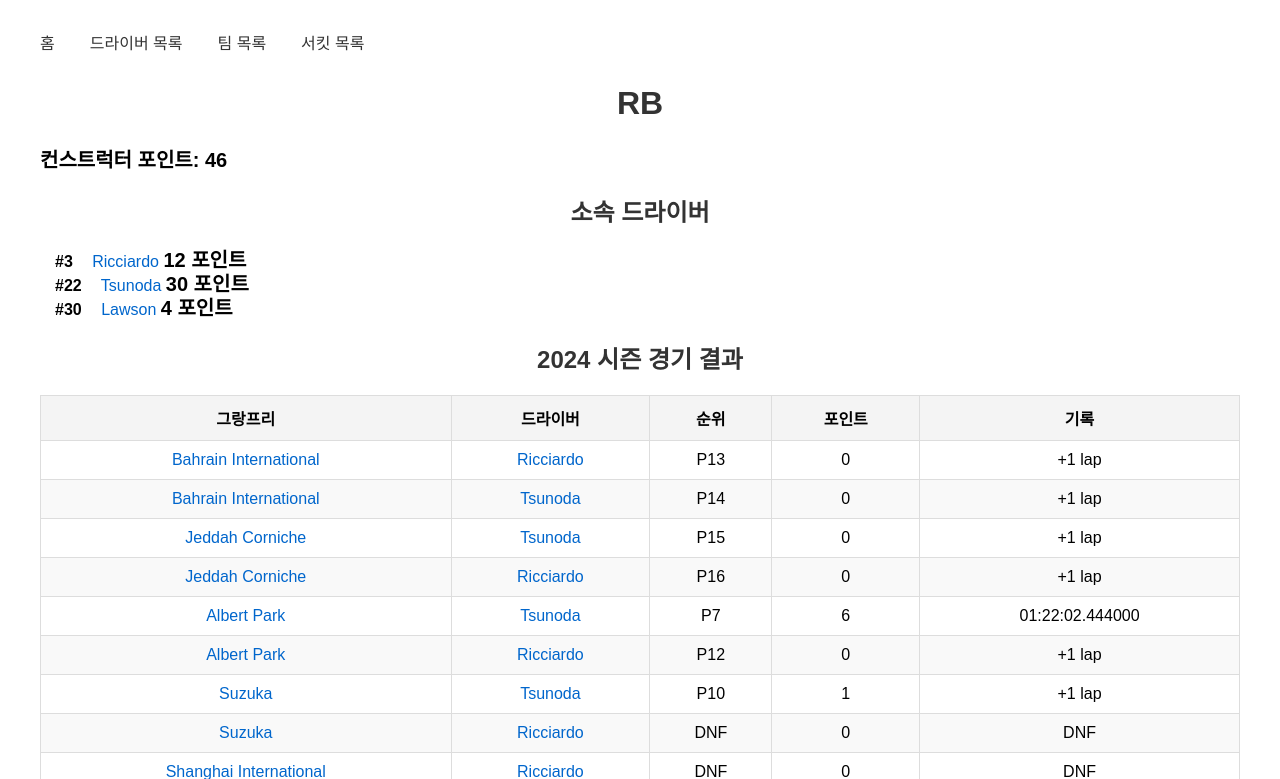
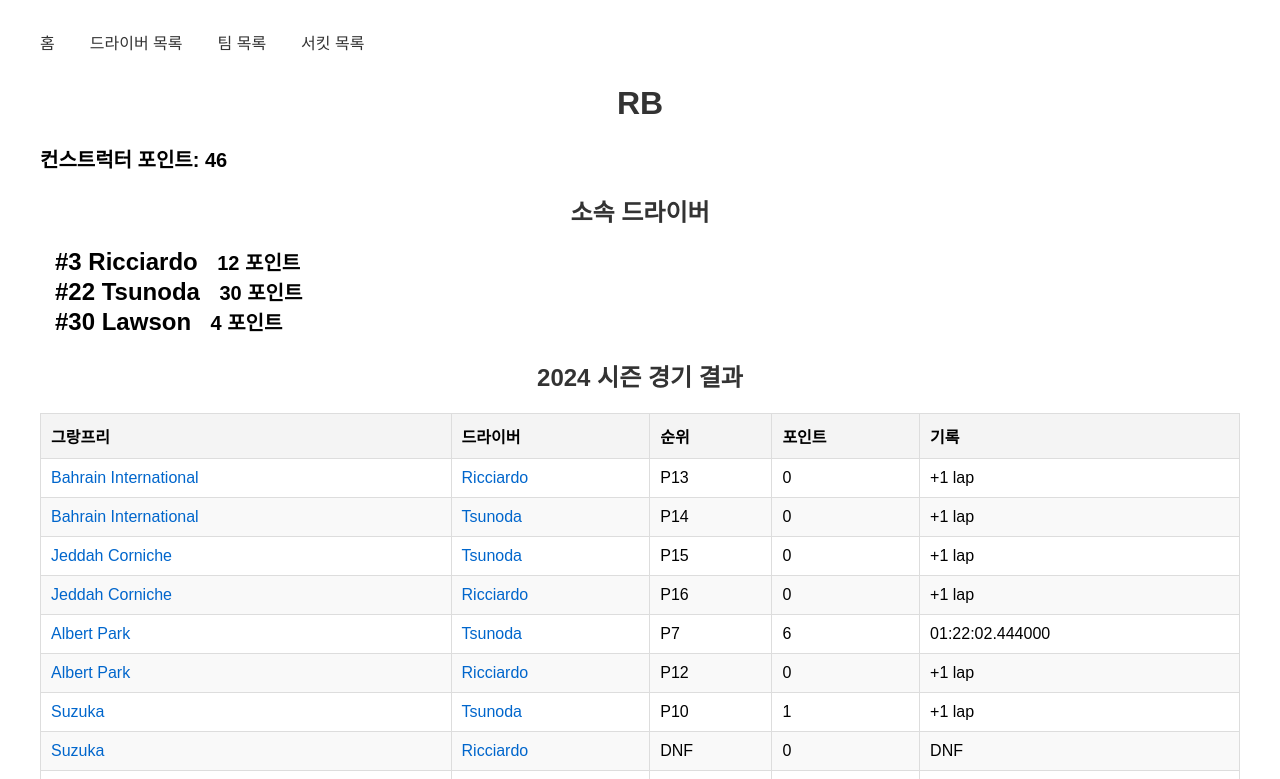
Before and after one commit to kwangchae/DB-project-2024-2, a Flask app: a page that uses templates/team_details.html in a window 1280 px wide. Shown: the top 779 px of the page. Run offline with Flask 3, Linux system fonts and the light colour scheme; data comes from the database, SQL or seed files in the repository.

Commit message:
edit styles on html

```diff
--- a/static/style.css
+++ b/static/style.css
@@ -43,12 +43,12 @@ table {
 th, td {
     padding: 10px;
     border: 1px solid #ddd;
-    text-align: center;
+    text-align: left;
 }
 
 th {
     background-color: #f4f4f4;
-    text-align: center;
+    text-align: left;
 }
 
 tr:nth-child(even) {
@@ -106,7 +106,6 @@ a:hover {
     font-size: 16px;
     font-weight: bold;
     padding: 8px 15px;
-    background-color: #fff;
     border-radius: 4px;
 }
 
@@ -117,15 +116,9 @@ a:hover {
     border-radius: 4px;
 }
 
-.driver-info,
-.team-info,
-.driver-comment {
-    text-align:left;
-}
-
 /* 드라이버 상세 pg */
 .driver-number2 {
-    font-size: 30px;
+    font-size: 24px;
     font-weight: bold;
     padding: 8px 15px;
     background-color: #fff;
@@ -136,7 +129,7 @@ a:hover {
 .driver-points {
     font-weight: bold;
     font-size: 20px;
-    line-height: 1.2;
+    line-height: 1.5;
 }
 
 /* 기본 색 */
@@ -157,25 +150,8 @@ a:hover {
     background-color: #cd7f32 !important;
 }
 
-/* 팀 pg */
-.team-comment{
-    text-align:left;
-}
-
 /* 팀 상세 */
 .team-points {
     font-size : 20px;
     font-weight: bold;
 }
-
-/* 서킷 pg */
-.circuit-comment {
-    text-align:left;
-}
-
-/* 경기 결과 pg */
-.race-comment,
-.driver-name,
-.team-name{
-    text-align:left;
-}
--- a/templates/circuits.html
+++ b/templates/circuits.html
@@ -37,10 +37,10 @@
             {% for circuit in circuits %}
             <tr>
                 <td>{{ circuit.CircuitID }}</td>
-                <td>
+                <td class="circuit-name">
                     <a href="{{ url_for('show_results', circuit_id=circuit.CircuitID) }}">{{ circuit.CircuitName }}</a>
                 </td>
-                <td>{{ circuit.Country }}</td>
+                <td class="circuit-country">{{ circuit.Country }}</td>
                 <td>{{ circuit.Date }}</td>
                 <td class="circuit-comment">{{ circuit.CircuitComment }}</td>
             </tr>
--- a/templates/drivers.html
+++ b/templates/drivers.html
@@ -43,10 +43,10 @@
                     <a href="{{ url_for('driver_details', driver_no=driver.DriverNo) }}">{{ driver.DriverName }}</a>
                 </td>
                 <td class="team-info">
-                    <a class="team-name" href="{{ url_for('team_details', team_name=driver.TeamID) }}">{{ driver.TeamID }}</a>
+                    <a href="{{ url_for('team_details', team_name=driver.TeamID) }}">{{ driver.TeamID }}</a>
                 </td>
                 <td>{{ driver.DriverPts }}</td>
-                <td class="driver-comment">{{ driver.DriverComment }}</td>
+                <td>{{ driver.DriverComment }}</td>
             </tr>
             {% endfor %}
         </tbody>
--- a/templates/results.html
+++ b/templates/results.html
@@ -40,7 +40,7 @@
                 </td>
                 <td>{{ result.Pts }}</td>
                 <td>{{ result.Time }}</td>
-                <td class="race-comment">{{ result.RaceComment }}</td>
+                <td>{{ result.RaceComment }}</td>
 
             </tr>
             {% endfor %}
--- a/templates/team_details.html
+++ b/templates/team_details.html
@@ -27,9 +27,8 @@
         <h2>소속 드라이버</h2>
         {% for driver in drivers %}
         <div class="driver-card">
-            <span class="driver-number">#{{ driver.DriverNo }}</span>
-            <a class="driver-name" href="{{ url_for('driver_details', driver_no=driver.DriverNo) }}">{{ driver.DriverName }}</a>
-            <span class="driver-points">{{ driver.DriverPts }} 포인트</span>
+            <span class="driver-number2">#{{ driver.DriverNo }} {{ driver.DriverName }}</span>
+            <span class="driver-points"> {{ driver.DriverPts }} 포인트</span>
         </div>
         {% endfor %}
     </div>
--- a/templates/teams.html
+++ b/templates/teams.html
@@ -40,7 +40,7 @@
                     <a href="{{ url_for('team_details', team_name=team.TeamName) }}" class="team-name">{{ team.TeamName }}</a>
                 </td>
                 <td>{{ team.TeamPts }}</td>
-                <td class="team-comment">{{ team.TeamComment }}</td>
+                <td>{{ team.TeamComment }}</td>
             </tr>
             {% endfor %}
         </tbody>
```
